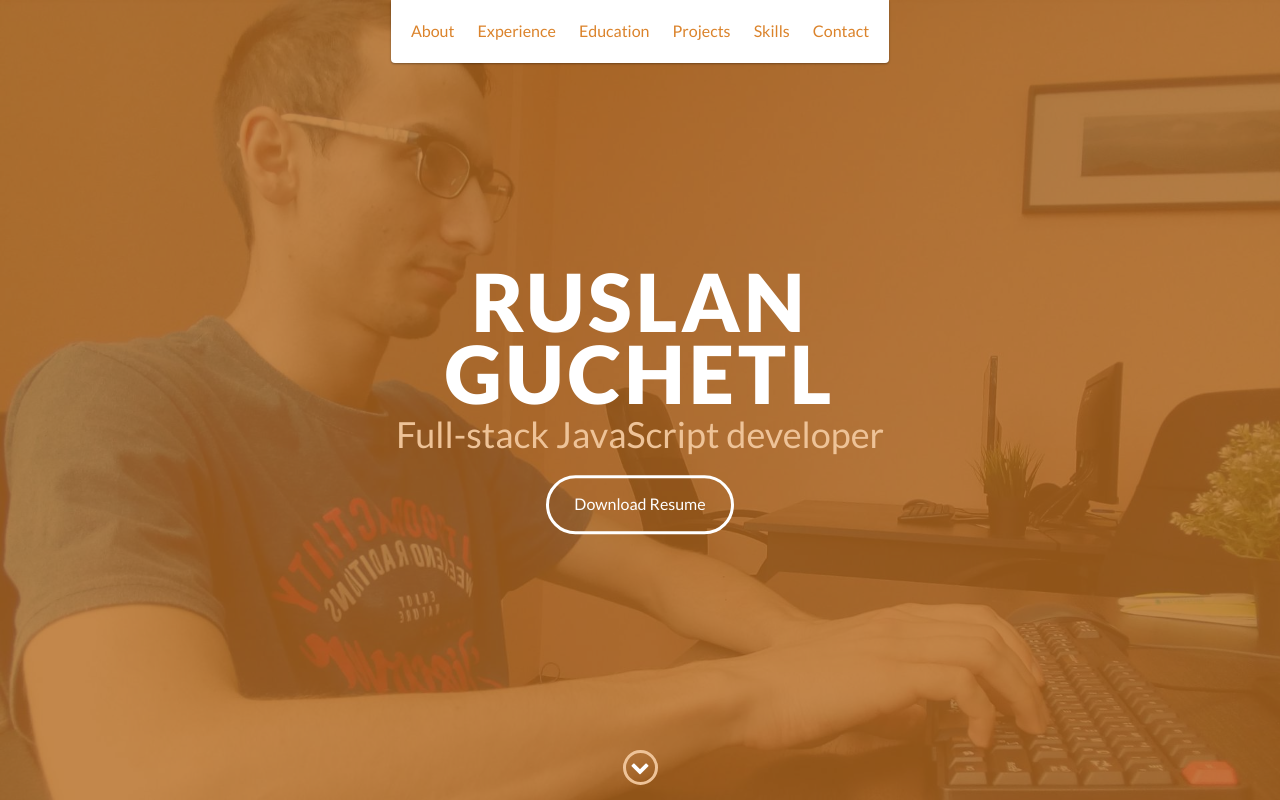
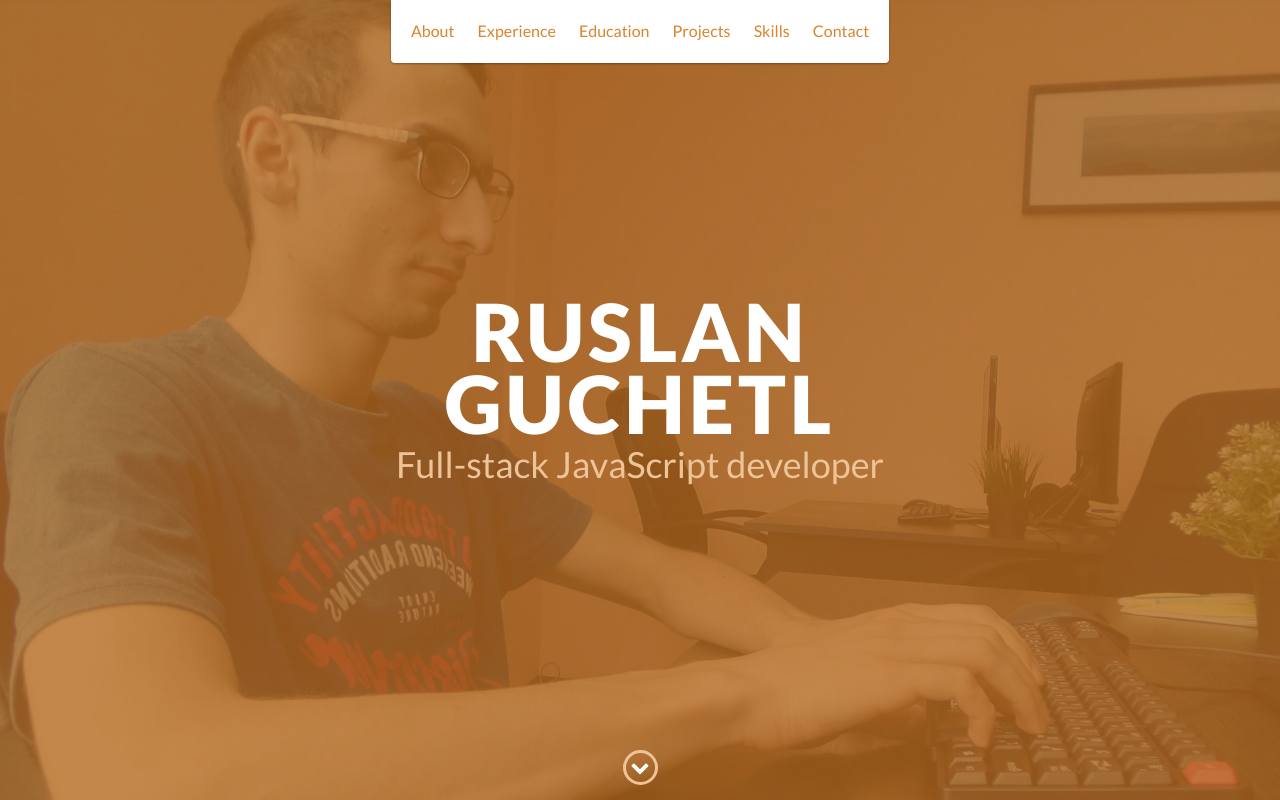
Before and after one commit to Gu4etl/Gu4etl.github.io, a website: page index.html in a window 1280 px wide. Shown: the top 800 px of the page. Drawn offline with nearby package versions, Linux system fonts and the light colour scheme.

Commit message:
just update

```diff
--- a/index.html
+++ b/index.html
@@ -50,7 +50,7 @@
         <div id="lead-content">
             <h1>Ruslan Guchetl</h1>
             <h2>Full-stack JavaScript developer</h2>
-            <a href="#" class="btn-rounded-white">Download Resume</a>
+            <!--<a href="#" download="Ruslan Guchetl resume" class="btn-rounded-white">Download Resume</a>-->
         </div>
         <!-- End #lead-content -->
 
```
Also changed, not shown: images/lead-bg.jpg (deleted), images/project.jpg (deleted).
